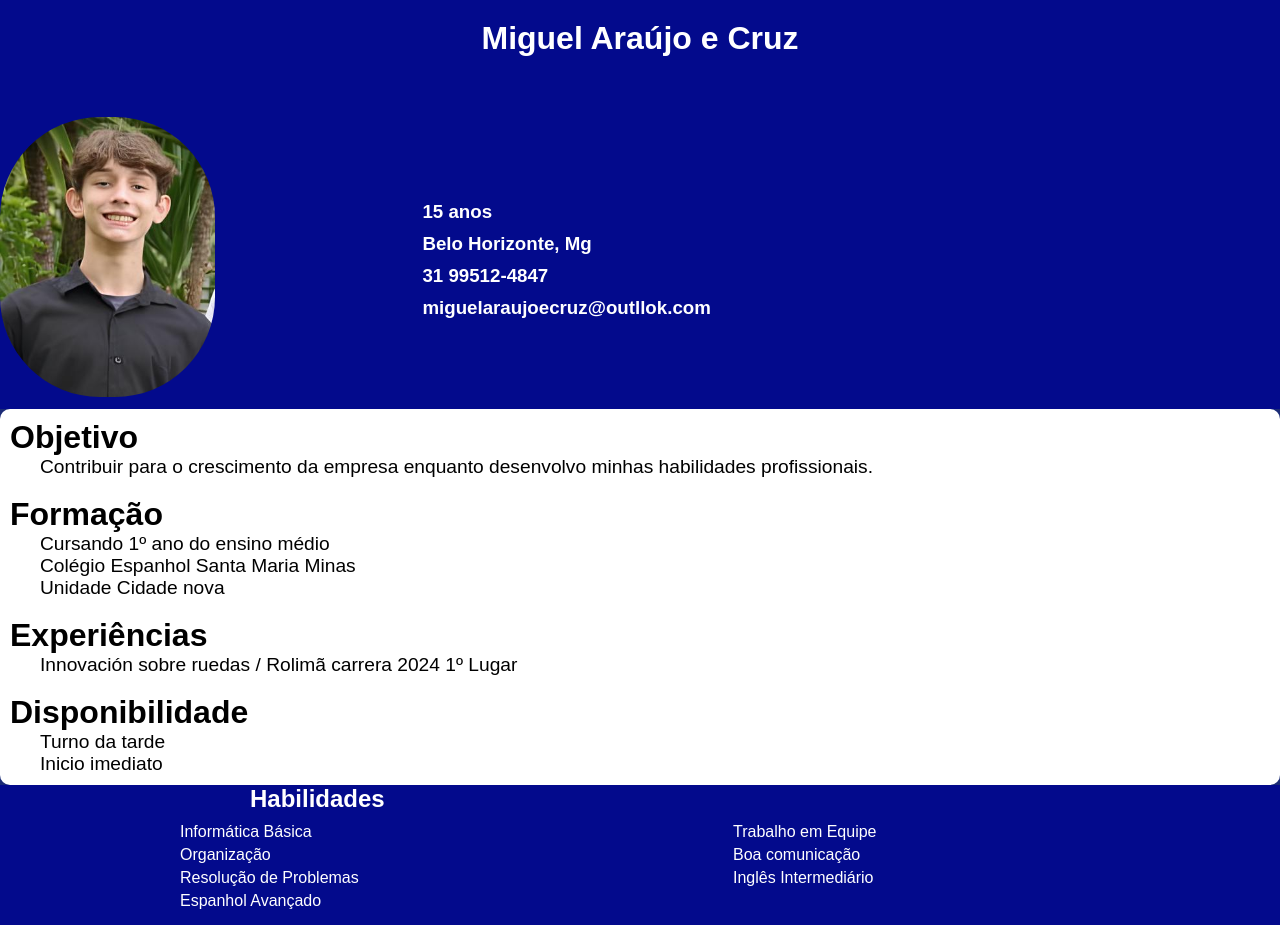
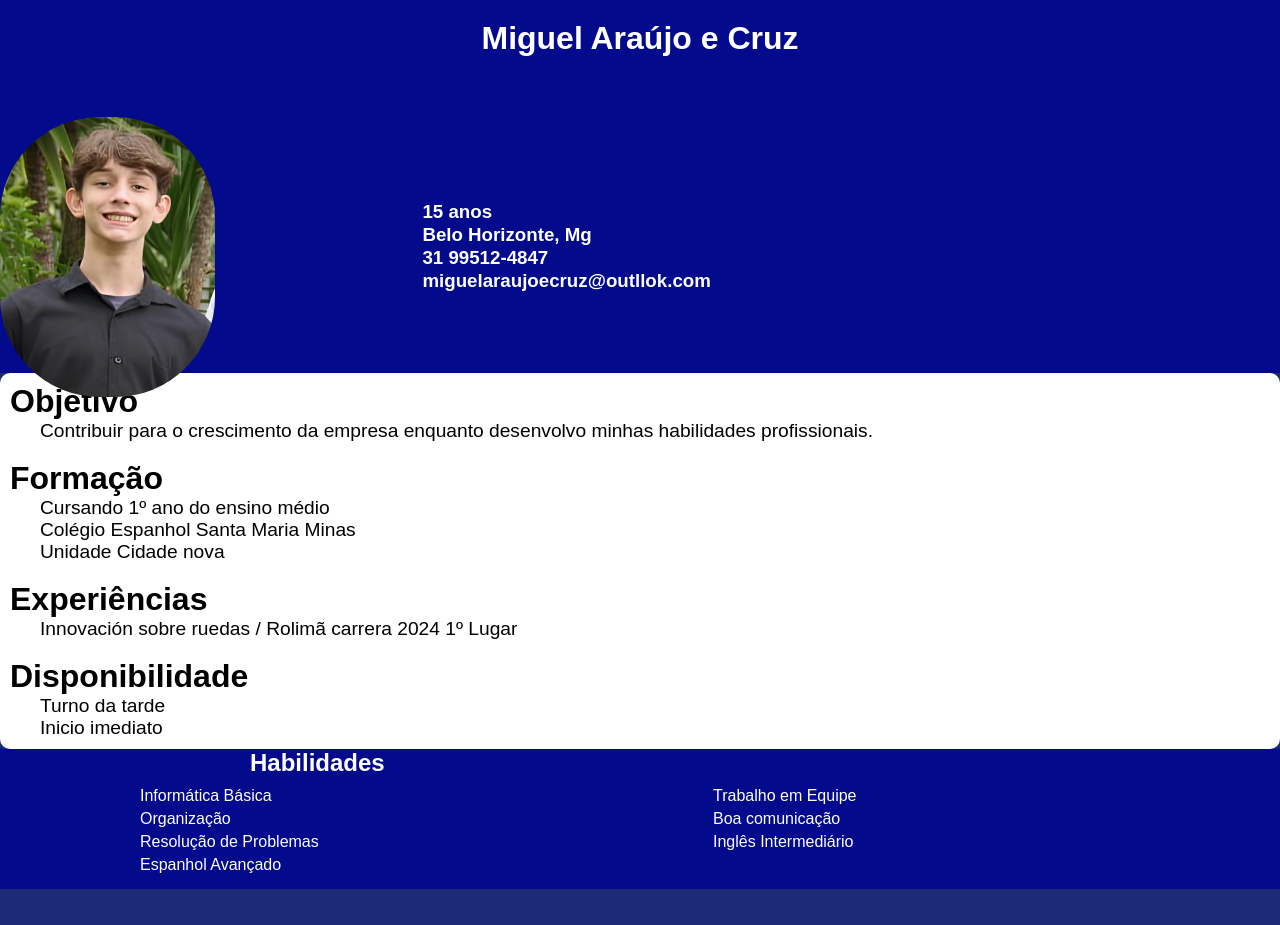
Before and after one commit to felipeFalbuquerque/Curriculo-Miguel, a plain HTML site: page index.html in a window 1280 px wide. Shown: the top 925 px of the page. After the commit the page ends 889 px from the top, so only its background shows below. Drawn offline with Linux system fonts and the light colour scheme.

Commit message:
Update index.html

```diff
--- a/index.html
+++ b/index.html
@@ -39,9 +39,7 @@
 
         header {
             background-color: #030A8C;
-            min-width: 500px;
-            display: block;
-            margin:auto
+            min-width: 320px;
 
         }
 
@@ -53,7 +51,7 @@
         header h3{
             text-align: left;
             color: white;
-            padding-bottom: 10px;
+            padding-bottom: 1px;
 
         }
         #centralizar{
@@ -75,7 +73,7 @@
             padding: 10px;
             text-align: justify;
             list-style-type: none;
-            margin-left: 170px;
+            margin-left: 130px;
         }
         footer{
             background-color: #030A8C;
```
